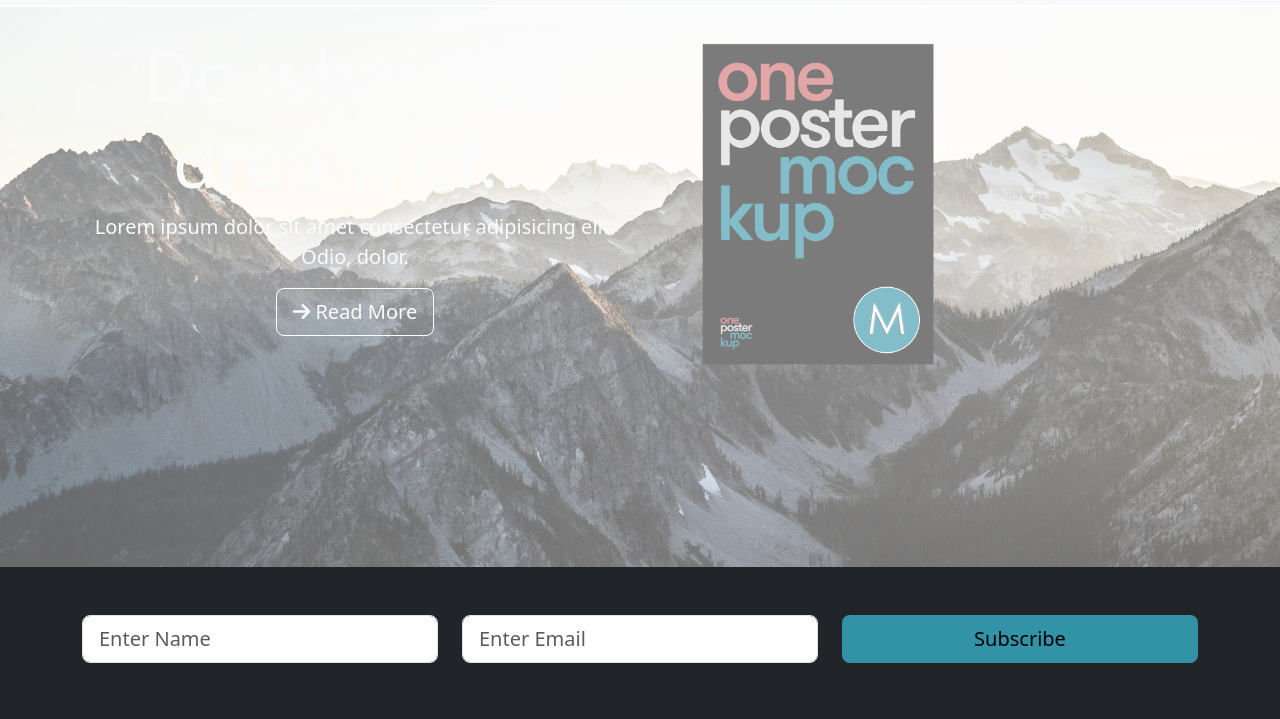
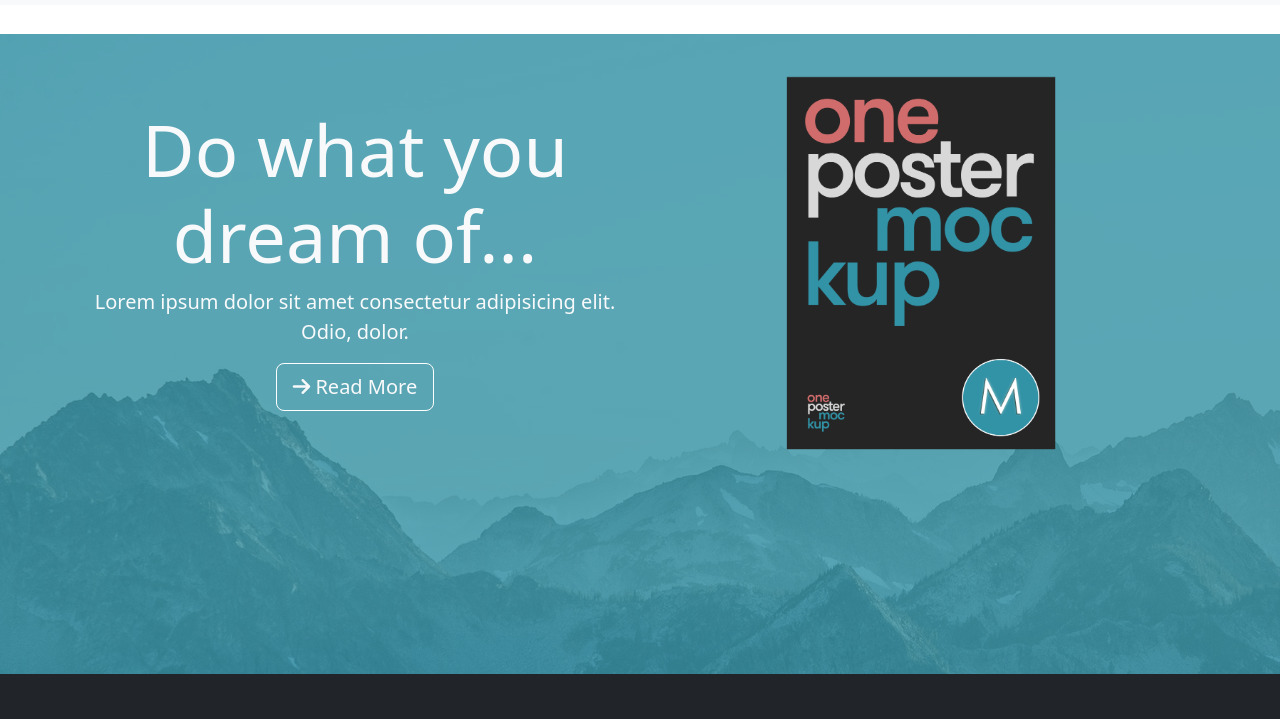
Before and after one commit to JamilIrshad/Muzika, a plain HTML site: page index.html in a window 1280 px wide. Shown: the part 71-790 px from the top of the page. Drawn offline with nearby package versions, Linux system fonts and the light colour scheme.

Commit message:
Corrected the home showcase

```diff
--- a/css/style.css
+++ b/css/style.css
@@ -1,65 +1,70 @@
-:root{
+:root {
     --dark-overlay: #3292a6;
 }
 
+body {
+    margin-top: 105px;
+}
 
-.navbar{
+.navbar {
     opacity: 0.9;
 }
-.mine-logo{
+
+.mine-logo {
     width: 50px;
 }
 
-.nav-link{
+.nav-link {
     font-size: 1.3 rem;
 }
 
-#home{
+#home {
     position: relative;
-    background: url(../img/mountains.jpg) no-repeat center center/cover;
-    height:70vh;
-    margin-top: 78px;
-    opacity: 0.6;
+    background: url("../img/mountains.jpg");
+    height: 80vh;
 }
 
-.dark-overlay{
-    height:100%;
-    background-color: var(--dark-overlay);
-    opacity: 0.6;
+#home .dark-overlay {
+    background: rgba(50, 146, 166, 0.8);
+    position: absolute;
+    top: 0;
+    left: 0;
+    width: 100%;
+    height: 100%;
 }
 
-.book-poster{
-    height: 62%;
+.book-poster {
+    height: 72%;
 }
 
-#btn-subs{
+#btn-subs {
     background-color: var(--dark-overlay);
 }
 
-.mine-border{
+.mine-border {
     border-color: var(--dark-overlay);
 }
 
-.text-mine{
+.text-mine {
     color: var(--dark-overlay);
 }
 
-.bg-mine{
+.bg-mine {
     background-color: var(--dark-overlay);
 }
 
-.card-img-top{
+.card-img-top {
     border-radius: 50%;
     width: 120px;
 }
 
-.img-mine{
+.img-mine {
     display: flex;
     justify-content: center;
     margin-top: -50px;
 }
 
-.hover:hover{
+.hover:hover {
     background-color: var(--dark-overlay);
     color: white;
 }
--- a/index.html
+++ b/index.html
@@ -52,17 +52,17 @@
 
     <!-- Showcase Area -->
     <section id="home">
-        <div class="primary-overlay">
+        <div class="dark-overlay">
             <div class="container text-light text-center z-index-5">
                 <div class="row">
-                    <div class="col-md-6 ">
-                        <h1 class="display-2 pt-4">Do what you dream of...</h1>
+                    <div class="col-md-6 mt-5">
+                        <h1 class="display-2 pt-4 typewrite">Do what you dream of...</h1>
                         <p class="lead">Lorem ipsum dolor sit amet consectetur adipisicing elit. Odio, dolor.</p>
 
                         <button class="btn btn-lg btn-outline-secondary text-light border-white"><i
                                 class="fa fa-arrow-right" aria-hidden="true"></i> Read More</button>
                     </div>
-                    <div class="col-md-6">
+                    <div class="col-md-6 d-flex justify-content-center">
                         <img src="./img/book.png" class="img-fluid book-poster d-none d-lg-block">
                     </div>
                 </div>
@@ -337,6 +337,7 @@
     <script src="https://cdn.jsdelivr.net/npm/bootstrap@5.3.3/dist/js/bootstrap.bundle.min.js"
         integrity="sha384-YvpcrYf0tY3lHB60NNkmXc5s9fDVZLESaAA55NDzOxhy9GkcIdslK1eN7N6jIeHz"
         crossorigin="anonymous"></script>
+    <script src="./js/index.js"></script>
 
 </body>
 
```
Also changed, not shown: js/index.js (added).
